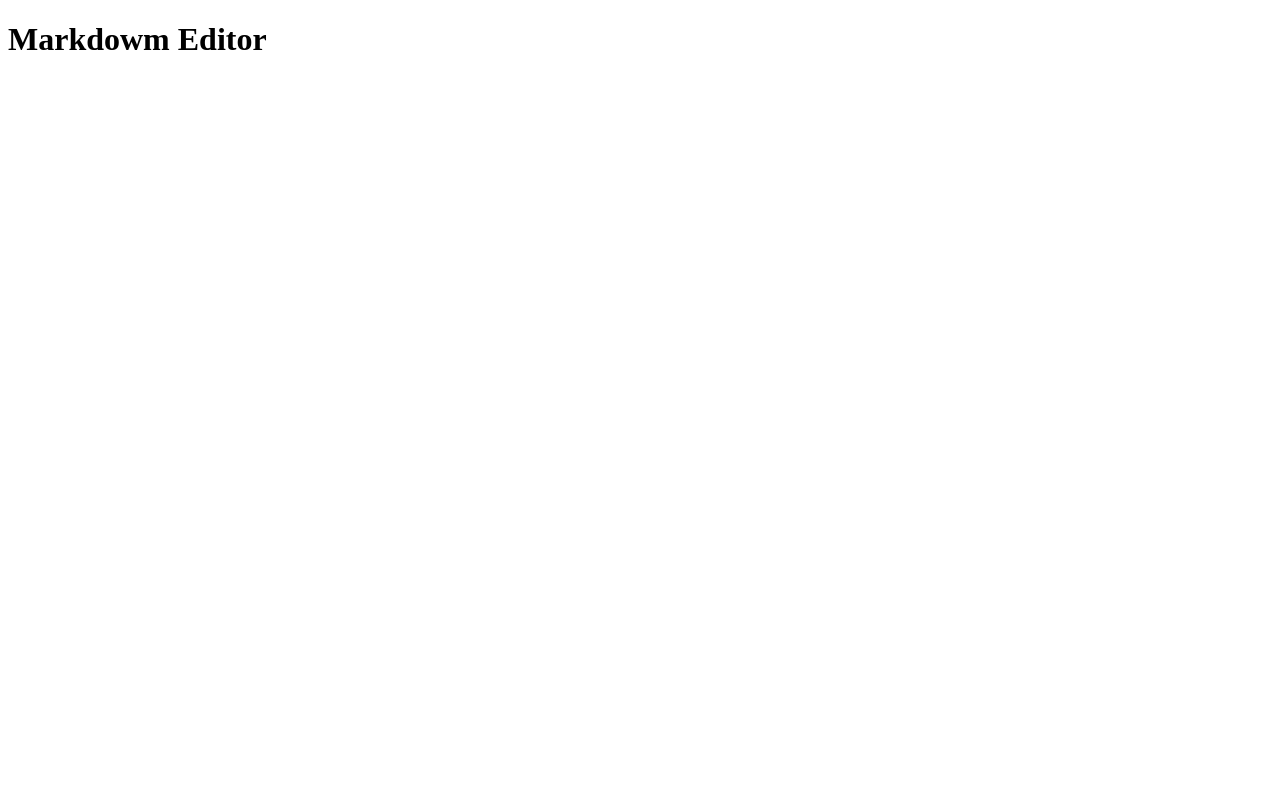
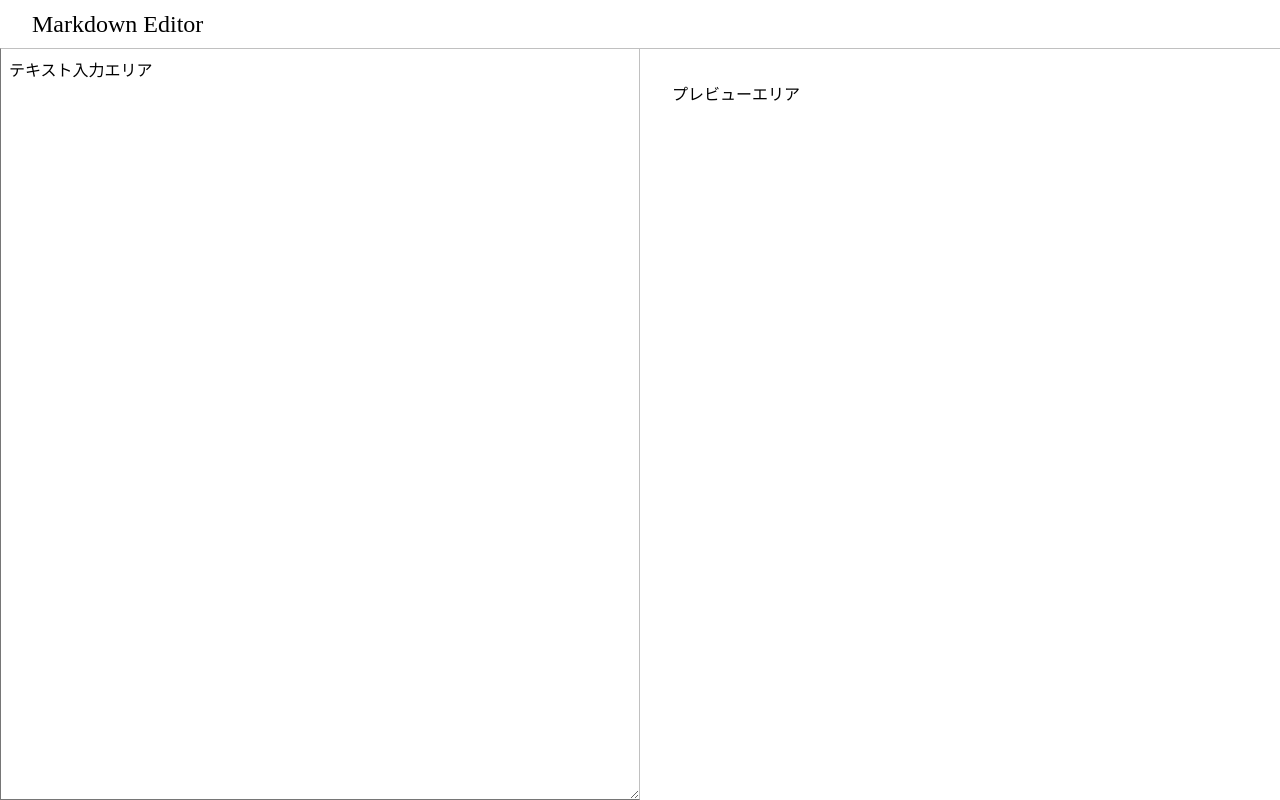
Before and after one commit to mi-Ko82/markdown-editor, a React app: page / in a window 1280 px wide. Built offline with nearby package versions, Linux system fonts and the light colour scheme.

Commit message:
20201121 styled-components

```diff
--- a/src/index.tsx
+++ b/src/index.tsx
@@ -1,6 +1,20 @@
 import * as React from 'react'
 import { render } from 'react-dom'
+import styled from 'styled-components'
+import { createGlobalStyle } from 'styled-components'
+import { Editor } from './pages/editor'
 
-const Main = (<h1>Markdowm Editor</h1>)
+const GlobalStyle = createGlobalStyle`
+  body * {
+    box-sizing: border-box;
+  }
+`
+
+const Main = (
+  <>
+    <GlobalStyle />
+    <Editor />
+  </>
+)
 
 render(Main, document.getElementById('app'))
--- /dev/null
+++ b/src/pages/editor.tsx
@@ -0,0 +1,58 @@
+import * as React from 'react'
+import styled from 'styled-components'
+
+const Header = styled.header`
+  position: fixed;
+  right: 0;
+  top: 0;
+  left: 0;
+  height: 2rem;
+  padding: 0.5rem 2rem;
+  font-size: 1.5rem;
+  line-height: 2rem;
+`
+
+const Wrapper = styled.div`
+  position: fixed;
+  top: 3rem;
+  left: 0;
+  right: 0;
+  bottom: 0;
+`
+
+const TextArea = styled.textarea`
+  position: absolute;
+  top: 0;
+  left: 0;
+  bottom: 0;
+  width: 50vw;
+  padding: 0.5rem;
+  border-right: 1px solid silver;
+  border-top: 1px solid silver;
+  font-size: 1rem;
+`
+
+const Preview = styled.div`
+  position: absolute;
+  top: 0;
+  right: 0;
+  bottom: 0;
+  overflow-y: scroll;
+  width: 50vw;
+  border-top: 1px solid silver;
+  padding: 2rem;
+`
+
+export const Editor: React.FC = () => {
+  return (
+    <>
+      <Header>
+        Markdown Editor
+      </Header>
+      <Wrapper>
+        <TextArea value="テキスト入力エリア" />
+        <Preview>プレビューエリア</Preview>
+      </Wrapper>
+    </>
+  )
+}
--- a/webpack.config.js
+++ b/webpack.config.js
@@ -18,5 +18,9 @@
     path: path.resolve(__dirname, 'dist'),
     filename: 'index.js',
     publicPath: 'dist/',
+  },
+  devServer: {
+    hot: true,
+    open: true,
   }
 }
```
Also changed, not shown: package.json (+5 -2 lines), 2 other files (tests, documents, lock files or other folders).
